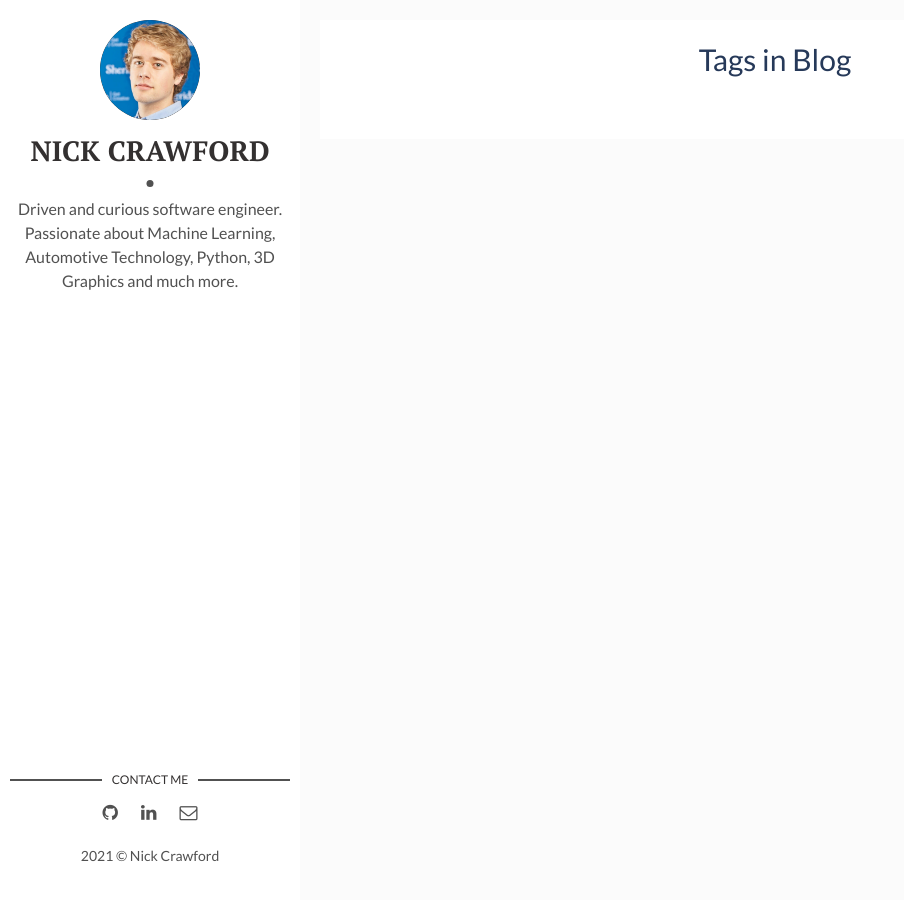
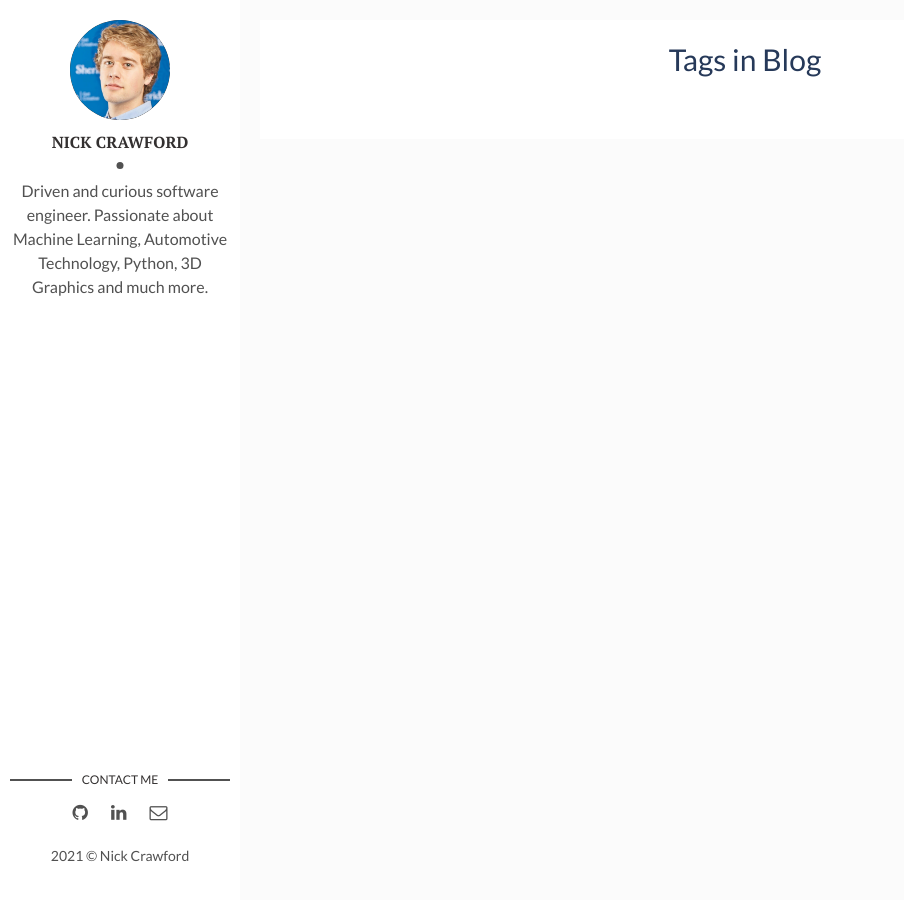
Before and after one commit to nighthawk469/flexible-jekyll, a Jekyll site: the page built from tags.html, in a window 1280 px wide. Shown: the whole page, without its empty margins (0-904 px from the left). Built offline with Jekyll 4.4.1, drawn with Linux system fonts in a browser that asks for light colours.

Commit message:
Revert main.css to original version

```diff
--- a/assets/css/main.css
+++ b/assets/css/main.css
@@ -914,7 +914,7 @@ table tfoot td {
   top: 0;
   left: 0;
   bottom: 0;
-  width: 300px;
+  width: 240px;
   height: 100%;
   padding: 20px 10px;
   background-color: #ffffff;
@@ -957,7 +957,7 @@ table tfoot td {
   margin: 0 0 10px;
   position: relative;
   padding-bottom: 15px;
-  font-size: 28px;
+  font-size: 16px;
   text-transform: uppercase;
   color: #333030;
   font-weight: 700;
@@ -986,7 +986,7 @@ table tfoot td {
 
 .content-box {
   padding: 20px;
-  padding-left: 320px;
+  padding-left: 260px;
   display: -webkit-box;
   display: -webkit-flex;
   display: -ms-flexbox;
@@ -1131,19 +1131,16 @@ footer .copyright {
 
 .post .post-content {
   padding: 1rem;
-  width: 100%;
+  width: 70%;
 }
 
 .post .post-content .post-date,
 .post .post-content .post-words {
-  font-size: 15px;
-  font-weight: bold;
-  display: inline-block;
-  margin: 0 0 0px;
+  font-size: 12px;
 }
 
 .post .post-content .post-title {
-  margin: 0 0 0px;
+  margin: 0 0 10px;
   font-size: 30px;
   font-weight: 400;
 }
@@ -1155,8 +1152,7 @@ footer .copyright {
 }
 
 .post .post-content p {
-  margin-top: 15px;
-  font-size: 15px;
+  margin-top: 0;
 }
 
 a.older-posts, a.newer-posts {
```
